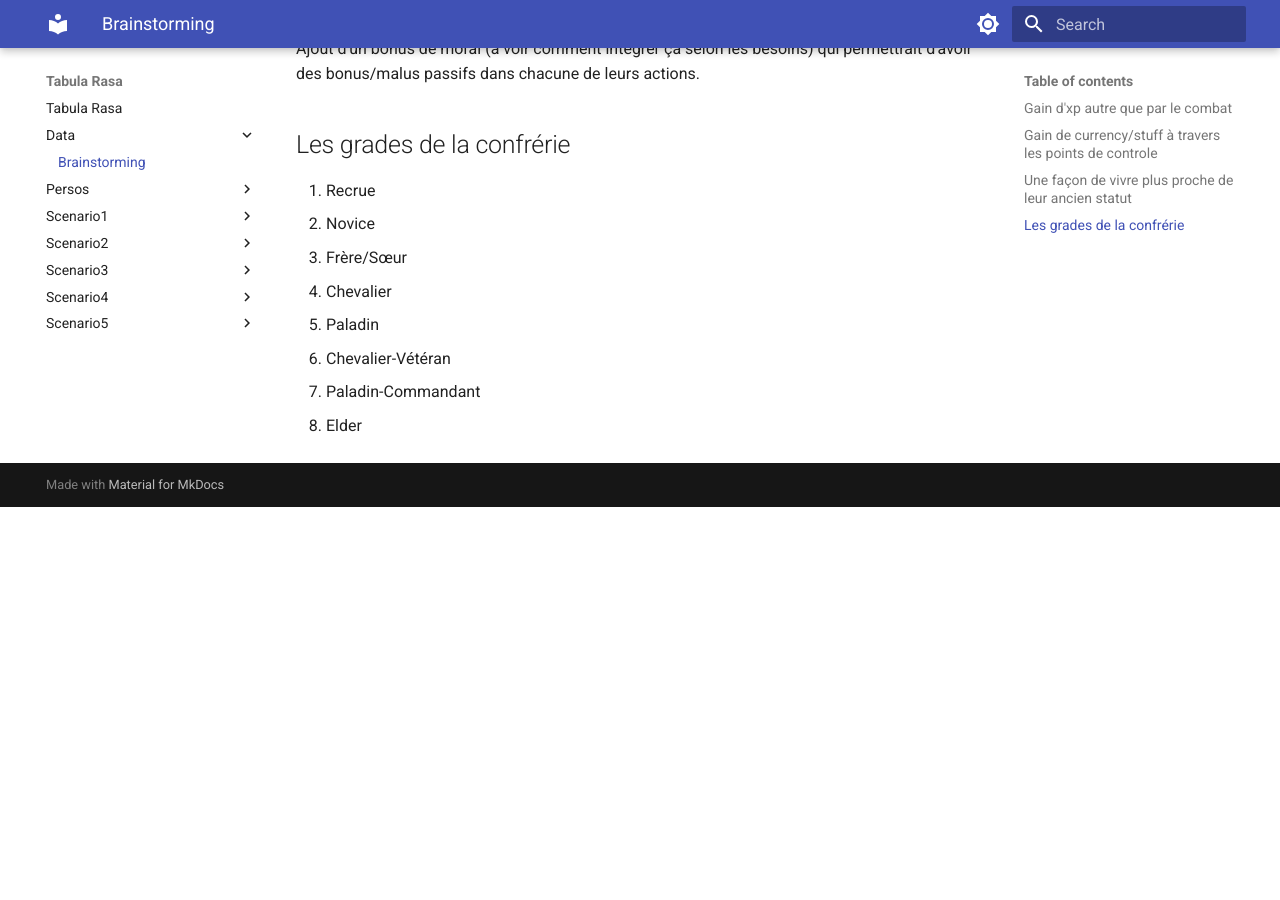
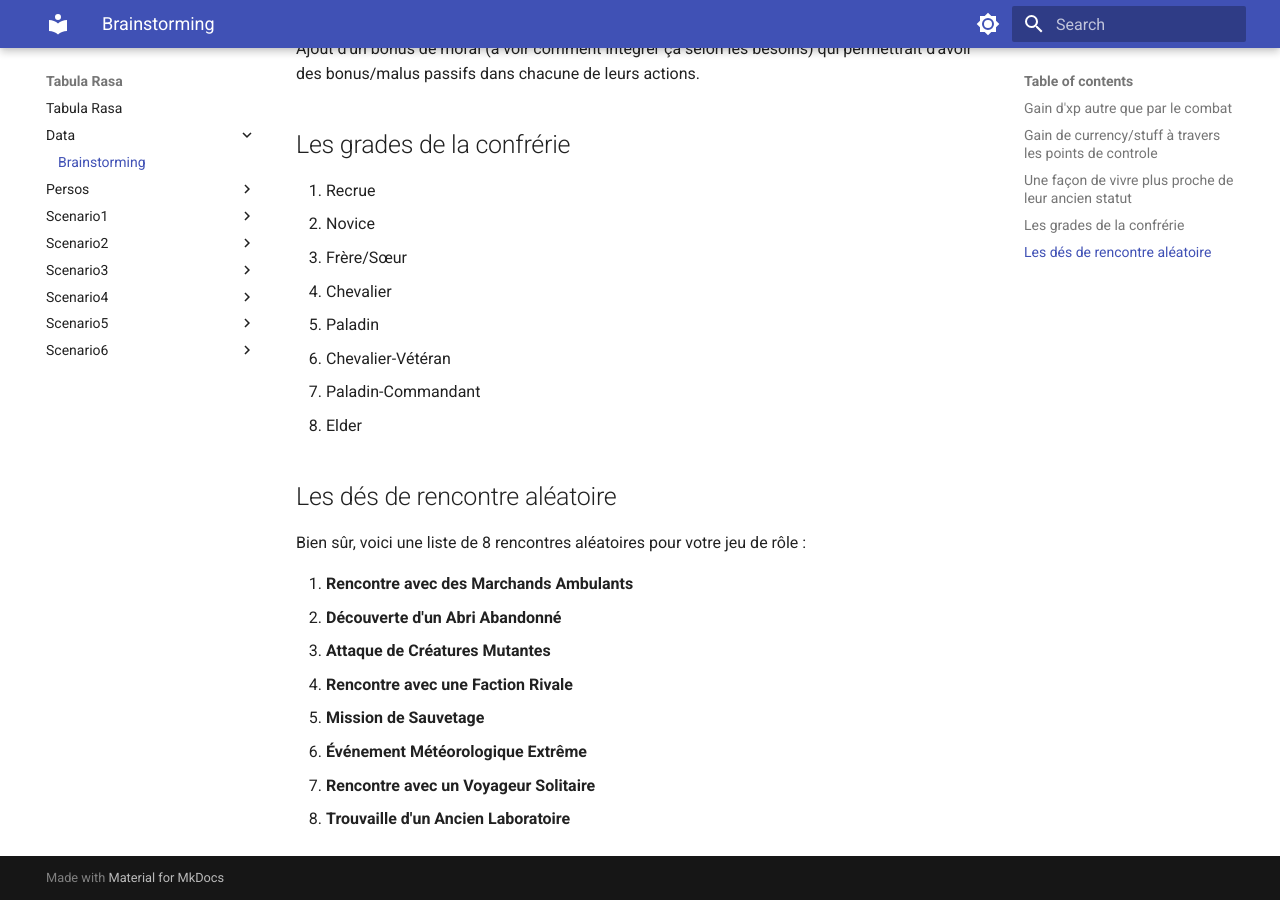
Before and after one commit to JuanJuanno/tabula_rasa, an MkDocs documentation site: the page built from docs/data/index.md, in a window 1280 px wide and 900 px high, scrolled down 529 px. Built offline with MkDocs 1.6.1 and Material for MkDocs 9.7.7, drawn with Linux system fonts in a browser that asks for light colours; before the commit the page ends 1036 px from its top, so only the background shows below that.

Commit message:
scénario 6

```diff
--- a/docs/data/index.md
+++ b/docs/data/index.md
@@ -25,3 +25,16 @@ Ajout d'un bonus de moral (à voir comment intégrer ça selon les besoins) qui
 1. Chevalier-Vétéran
 1. Paladin-Commandant
 1. Elder
+
+## Les dés de rencontre aléatoire
+
+Bien sûr, voici une liste de 8 rencontres aléatoires pour votre jeu de rôle :
+
+1. **Rencontre avec des Marchands Ambulants**
+2. **Découverte d'un Abri Abandonné**
+3. **Attaque de Créatures Mutantes**
+4. **Rencontre avec une Faction Rivale**
+5. **Mission de Sauvetage**
+6. **Événement Météorologique Extrême**
+7. **Rencontre avec un Voyageur Solitaire**
+8. **Trouvaille d'un Ancien Laboratoire**
```
Also changed, not shown: docs/scenario6/index.md (added, +11 -0 lines).
